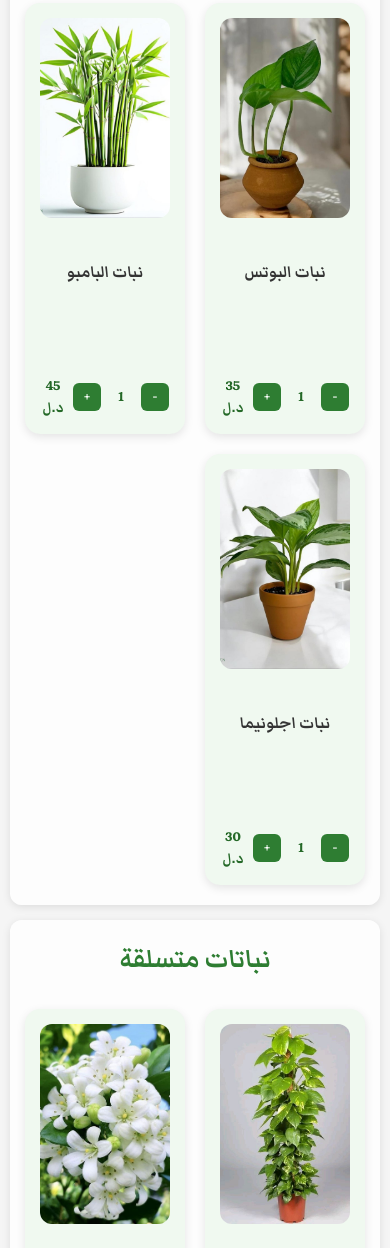
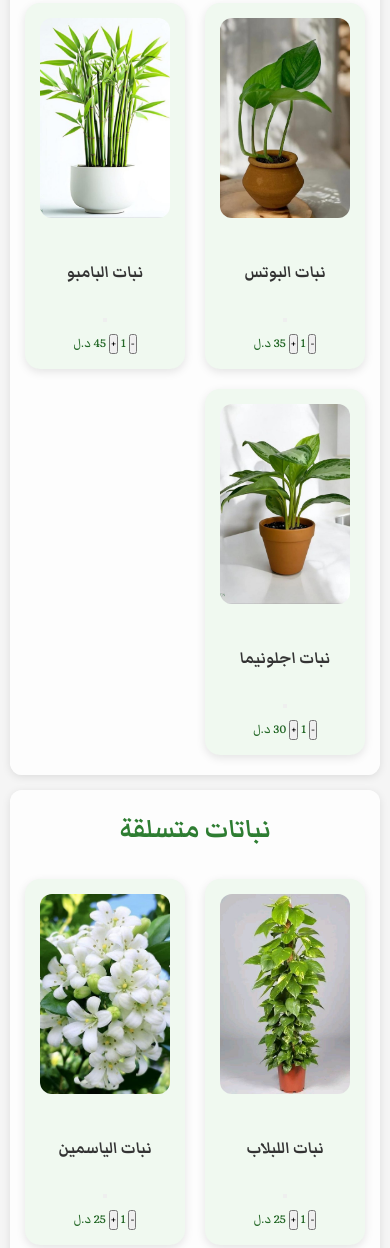
Before and after one commit to hanah19880/HADEEKATI, a plain HTML site: page index.html in a window 390 px wide. Shown: the part 3045-4293 px from the top of the page. Drawn offline with Linux system fonts and the light colour scheme; files whose address does not match are found by name.

Commit message:
Update style.cssبسم الله

```diff
--- a/style.css
+++ b/style.css
@@ -540,7 +540,7 @@ header {
 .img-container {
     position: relative;
     width: 100%;
-    height: 230px;
+    height: 190px;
     cursor: pointer;
 }
 .img-container img {
@@ -548,7 +548,7 @@ header {
     top: 0;
     right: 0;
     width: 100%;
-    height: 230px;
+    height: 190px;
     object-fit: cover;
     border-radius: 12px;
     transition: all 0.4s ease;
@@ -600,49 +600,18 @@ header {
             align-items: center;
             margin-top: 12px;
         }
-        .quantity-box {
-            display: flex;
-            align-items: center;
-            gap: 8px;
-        }
-        .quantity-box button {
-            width: 28px;
-            height: 28px;
-            font-size: 18px;
-            border: none;
-            background-color: #2e7d32;
-            color: white;
-            border-radius: 6px;
-            cursor: pointer;
-            transition: 0.2s;
-        }
+.old-price {
+    font-size: 18px;
+    color: #8a9c8c;
+    text-decoration: line-through;
+}
 
-        .quantity-box button:hover {
-            background-color: #256528;
-        }
+.new-price {
+    font-size: 20px;
+    font-weight: bold;
+    color: #1f602c;
+}
 
-        .quantity-box span {
-            font-size: 18px;
-            font-weight: bold;
-            width: 24px;
-            text-align: center;
-            user-select: none;
-        }
-
-        .add-btn {
-            background-image: url(icons8-add-shopping-cart-48.png);
-            background-repeat: no-repeat;
-            background-position: center;
-            background-size: cover;
-            width: 50px;
-            height: 40px;
-            background-color:#f0f9f0;
-            padding: 8px 14px;
-            border: none;
-            font-size: 16px;
-            cursor: pointer;
-            transition: 0.2s;
-        }
         #messagesList li {
     color: #222; /* لون نص واضح */
     background-color: #e8f5e9; /* خلفية فاتحة */
@@ -731,9 +700,9 @@ header {
 
 
     .i {
-        float: right;
         margin-left: 15px;
         margin-right: 0;
+        display: inline-block !important;
     }
 
     /* سكشن هوم  */
@@ -813,10 +782,7 @@ header {
         border-radius: 8px;
     }
 
-    .decor,
-    .succulent,
-    .climbing,
-    .indoor {
+    .decor, .succulent,.climbing,.indoor {
         width: 100% !important;
         height: 140px !important;
         object-fit: cover !important;
@@ -834,7 +800,6 @@ header {
         height: 200px;
     }
 
-    /* الفوتر */
     .footer {
         height: auto;
         padding: 30px 4%;
@@ -868,7 +833,6 @@ header {
 
 }
 
-/* للهواتف الصغيرة (480px) */
 @media (max-width: 480px) {
     /* الهيدر */
     header {
@@ -885,7 +849,7 @@ header {
         width: 85%;
     }
    .menu-btn {
-        margin-right: 60%; /* قللت من 70% لـ 60% */
+        margin-right: 60%;
         gap: 5px;
     }
 
@@ -896,21 +860,19 @@ header {
         .menu-btn:hover {
         transform: scale(1.3);
     }
-       /* إخفاء العناصر المطلوبة */
+
     .content p,
     .icons,
     .home-content p {
         display: none !important;
     }
 
-    /* تحريك أيقونة .i إلى اليمين */
     .i {
         margin-left: 15px;
         margin-right: 0;
-        display: inline-block !important; /* تأكد أنها ظاهرة */
+        display: inline-block !important;
 }
 
-    /* العناوين */
     .heading {
         font-size: 28px;
         height: 70px;
@@ -937,43 +899,34 @@ header {
         padding: 8px;
     }
 
-    /* الأقسام */
-    .categories,
-    .best-sellers,
-    .product-section {
+    .categories, .best-sellers, .product-section {
         margin: 15px 10px;
         padding: 20px 15px;
     }
 
-    .cat-title,
-    .best-title {
+    .cat-title,.best-title {
         font-size: 24px;
         margin-bottom: 20px;
     }
 
-    .cat-container,
-    .best-container {
+    .cat-container,.best-container {
         grid-template-columns: repeat(2, 1fr);
         gap: 12px;
     }
 
-    .cat-box,
-    .best-box {
+    .cat-box,  .best-box {
         padding: 10px;
     }
 
-    .cat-box img,
-    .best-box img {
+    .cat-box img, .best-box img {
         height: 120px;
     }
 
-    .cat-box h3,
-    .best-box h3 {
+    .cat-box h3,    .best-box h3 {
         font-size: 18px;
         margin-top: 8px;
     }
 
-    /* المنتجات */
     .products-grid {
         grid-template-columns: repeat(2, 1fr);
         gap: 20px;
@@ -998,7 +951,6 @@ header {
               .desc-text {
     display: none !important;
   }
-    /* تحسين أكثر للهواتف الصغيرة */
     .cat-container {
         grid-template-columns: repeat(2, 1fr);
         gap: 15px;
@@ -1015,17 +967,6 @@ header {
         gap: 12px;
     }
 
-    .quantity-box {
-        justify-content: center;
-    }
-
-    .add-btn {
-        width: 100%;
-        height: 45px;
-        background-size: 28px;
-    }
-
-    /* الفوتر */
     .footer {
         padding: 25px 15px;
     }
```
